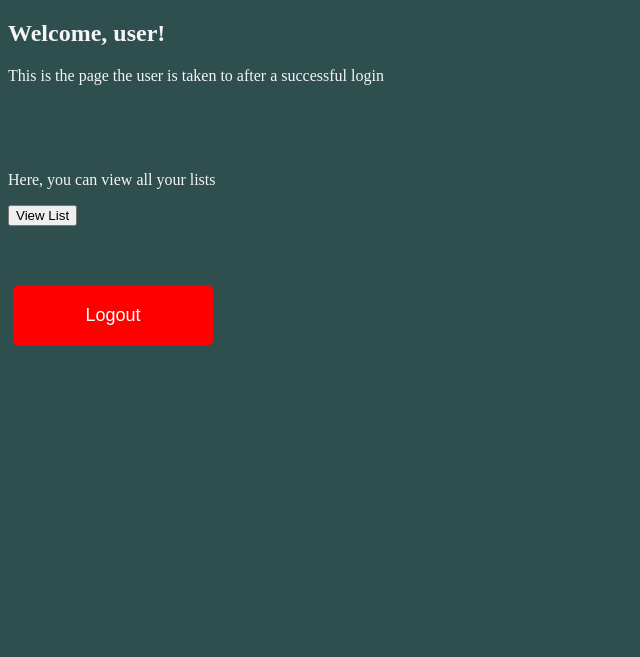
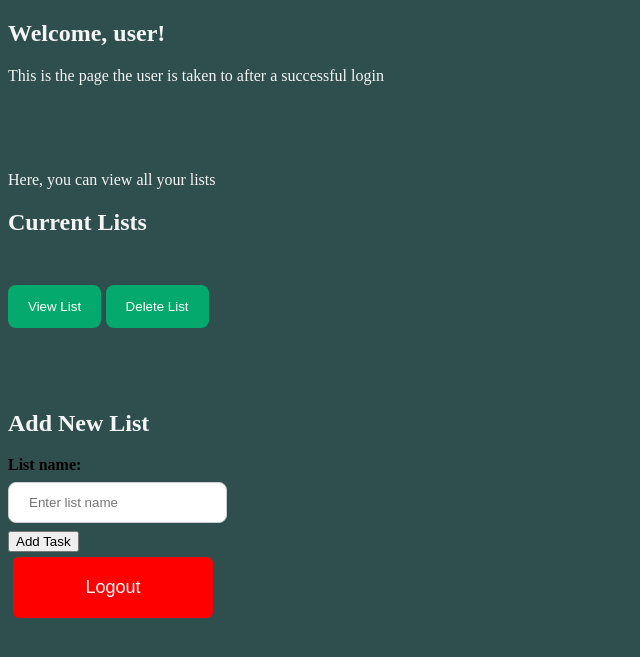
Before and after one commit to azfar-imtiaz/Flask-Web-Development, a Flask app: page /dashboard in a window 1280 px wide. Shown: the top 657 px of the page, without its empty margins (0-640 px from the left). Run offline with Flask 2, Linux system fonts and the light colour scheme.

Commit message:
Add functionality for login/logout using session and g variables, deleteing tasks, and displaying list name in list view

```diff
--- a/Project1/app.py
+++ b/Project1/app.py
@@ -1,17 +1,33 @@
-from flask import Flask, request, render_template, send_file
+from flask import Flask, request, render_template, send_file, session, g, flash
 from flask.helpers import url_for
 from flask.templating import render_template_string
 from werkzeug.utils import redirect
 from data_model import DataModel
 
 
-app = Flask(__name__)
+app = Flask(__name__, static_url_path='/static')
+app.secret_key = '2d1ea9a2a8734ab4885d5ab442e3e0c1'
 model = DataModel(db_name='../ToDoList.db')
 
 
+@app.before_request
+def before_request():
+    # NOTE: From my understanding, the session object maintains information throughout a whole session
+    # This can be used to store a user object, such as a class object
+    # The g object only stores information till a single, and is typically used to store basic information
+    #   like username, or user ID
+    g.user_id = None
+    if 'user_id' in session:
+        g.user_id = session['user_id']
+
 @app.route('/', methods=['GET'])
 def home():
-    # TODO: Some session verification stuff will happen here
+    if 'user_id' in session:
+        # g.user_id = session['user_id']
+        # list_names = model.get_all_list_names(session['user_id'])
+        list_names = model.get_all_list_names(g.user_id)
+        list_names = [a[0] for a in list_names]
+        return render_template('dashboard.html', data=list_names)
     return render_template('main_structure.html')
 
 @app.route('/about', methods=['GET'])
@@ -43,17 +59,17 @@ def download_privacy_policy():
 @app.route('/login', methods=['GET', 'POST'])
 def login():
     if request.method == 'POST':
+        # session.pop('user_email', None)
+        session.pop('user_id', None)
         user_email = request.form['user_email']
         password = request.form['password']
         db_password = model.check_password(user_email)
         if db_password is not None:
             db_password = db_password[0]
             if db_password == password:
-                # return redirect(url_for('home'))
-                user_id = model.get_user_id(user_email)
-                list_names = model.get_all_list_names(user_id)
-                list_names = [a[0] for a in list_names]
-                return render_template('dashboard.html', data=list_names)
+                # session['user_email'] = user_email
+                session['user_id'] = model.get_user_id(user_email)
+                return redirect(url_for('home'))
             else:
                 return render_template('main_structure.html', message='Wrong username or password')
         else:
@@ -65,25 +81,37 @@ def display_list():
     list_name = request.form['list_name']
     list_id = model.get_list_id(list_name)
     if list_id is not None:
-        list_id = list_id[0]
-        return redirect(url_for('display_list_with_id', list_id=list_id))
+        if request.form['action'] == 'View':
+            list_id = list_id[0]
+            return redirect(url_for('display_list_with_id', list_id=list_id, list_name=list_name))
+        elif request.form['action'] == 'Delete':
+            return redirect(url_for('delete_list', list_name=list_name))
 
-
-@app.route('/display_list/<list_id>')
-def display_list_with_id(list_id):
+@app.route('/display_list/<int:list_id>/<string:list_name>')
+def display_list_with_id(list_id, list_name):
+    print(list_id)
+    print(list_name)
     list_tasks = model.get_all_tasks(list_id)
     list_tasks_dict = {
         'list_id': list_id,
+        'list_name': list_name,
         'list_tasks': list_tasks
     }
     return render_template('view_list.html', list_tasks_dict=list_tasks_dict)
 
 @app.route('/check_off_items/<int:list_id>', methods=['POST'])
 def check_off_items(list_id):
-    marked_tasks_ids = request.form['task_name']
-    marked_tasks_ids = list(marked_tasks_ids)
-    print(marked_tasks_ids)
-    model.update_task_status(marked_tasks_ids, updated_task_status=1)
+    marked_tasks_ids = request.form.getlist('task_id')
+    if request.form['action'] == 'Complete':
+        model.update_task_status(marked_tasks_ids, updated_task_status=1)
+    elif request.form['action'] == 'Delete':
+        model.delete_tasks(marked_tasks_ids)
+    return redirect(url_for('display_list_with_id', list_id=list_id))
+
+@app.route('/add_new_task/<int:list_id>', methods=['POST'])
+def add_new_task(list_id):
+    task_name = request.form['task_name']
+    model.create_new_task(list_id, task_name, status=0)
     return redirect(url_for('display_list_with_id', list_id=list_id))
 
 @app.route('/sign_up', methods=['GET', 'POST'])
@@ -95,17 +123,25 @@ def sign_up():
 def dashboard():
     return render_template('dashboard.html')
 
-@app.route('/create_new_list', methods=['GET'])
+@app.route('/create_new_list', methods=['POST'])
 def create_new_list():
-    return render_template('create_new_list.html')
+    list_name = request.form['list_name']
+    model.create_new_list(g.user_id, list_name)
+    return redirect(url_for('home'))
 
-@app.route('/view_list', methods=['GET'])
-def view_list():
-    return render_template('view_list.html')
+@app.route('/delete_list/<string:list_name>')
+def delete_list(list_name):
+    model.delete_list(g.user_id, list_name)
+    return redirect(url_for('home'))
+
+# @app.route('/view_list', methods=['GET'])
+# def view_list():
+#     return render_template('view_list.html')
 
 @app.route('/logout', methods=['GET', 'POST'])
 def logout():
-    return render_template('main_structure.html')
+    session.pop('user_id', None)
+    return redirect(url_for('home'))
 
 
 if __name__ == '__main__':
--- a/Project1/static/css/style.css
+++ b/Project1/static/css/style.css
@@ -57,7 +57,7 @@ input[type=text], input[type=password] {
     box-sizing: border-box;
 }
 
-.btn-login {
+.btn-login, .btn-add-task, .btn-view-list {
     background-color: #04AA6D;
     color: white;
     border-radius: 8px;
@@ -177,6 +177,7 @@ img.login-avatar {
     width: 200px;
     margin: 5px;
     font-size: 18px;
+    cursor: pointer;
 }
 
 .btn-logout:hover {
@@ -188,3 +189,11 @@ img.login-avatar {
 .list_view_body {
     background-color: darkslategray;
 }
+
+.add_task_container {
+    color: whitesmoke;
+    position: absolute;
+    top: 100px;
+    left: 1500px;
+    /* padding: 20px; */
+}
--- a/Project1/templates/dashboard.html
+++ b/Project1/templates/dashboard.html
@@ -19,15 +19,30 @@
         {% endfor %}
     </ul>     -->
 
-    <form action="/display_list" method="POST">
+    <h2 style="color: whitesmoke;">Current Lists</h2>
+    <form action="/display_list" style="color: whitesmoke; font-size: large;" method="post">
         {% for elem in data %}
         <input type="radio" id="{{ elem }}" name="list_name" value="{{elem}}">
-        <label for="{{ elem }}">{{elem}}</label><br>
+        <label for="{{ elem }}">{{elem}}</label><br><br>
         {% endfor %}
-        <button type="submit">View List</button>
+        <br>
+        <button class="btn-view-list" name="action" type="submit" value="View">View List</button>
+        <button class="btn-view-list" name="action" type="submit" value="Delete">Delete List</button>
     </form>
 
     <br><br><br>
+
+    <div class="add-list-container">
+        <h2>
+            Add New List
+        </h2>
+        <form action="/create_new_list", method="post">
+            <label for="List name"><b>List name:</b></label><br>
+            <input type="text" placeholder="Enter list name" name="list_name" required><br>
+
+            <button class="btn-add-list" type="submit">Add Task</button>
+        </form>
+    </div>
 
     <a href="/logout">
         <button class="btn-logout">
--- a/Project1/templates/main_structure.html
+++ b/Project1/templates/main_structure.html
@@ -3,7 +3,7 @@
 
     <head>
         <meta charset="utf-8">
-        <link rel="stylesheet" href="../static/css/style.css">
+        <link rel="stylesheet" href="/static/css/style.css">
         <link rel="icon" href="data:,">
         {% block head %}
         <title>ToDo List</title>
```
Also changed, not shown: Project1/data_model.py (+3 -4 lines), Project1/templates/view_list.html (+24 -10 lines), ToDoList.db.
